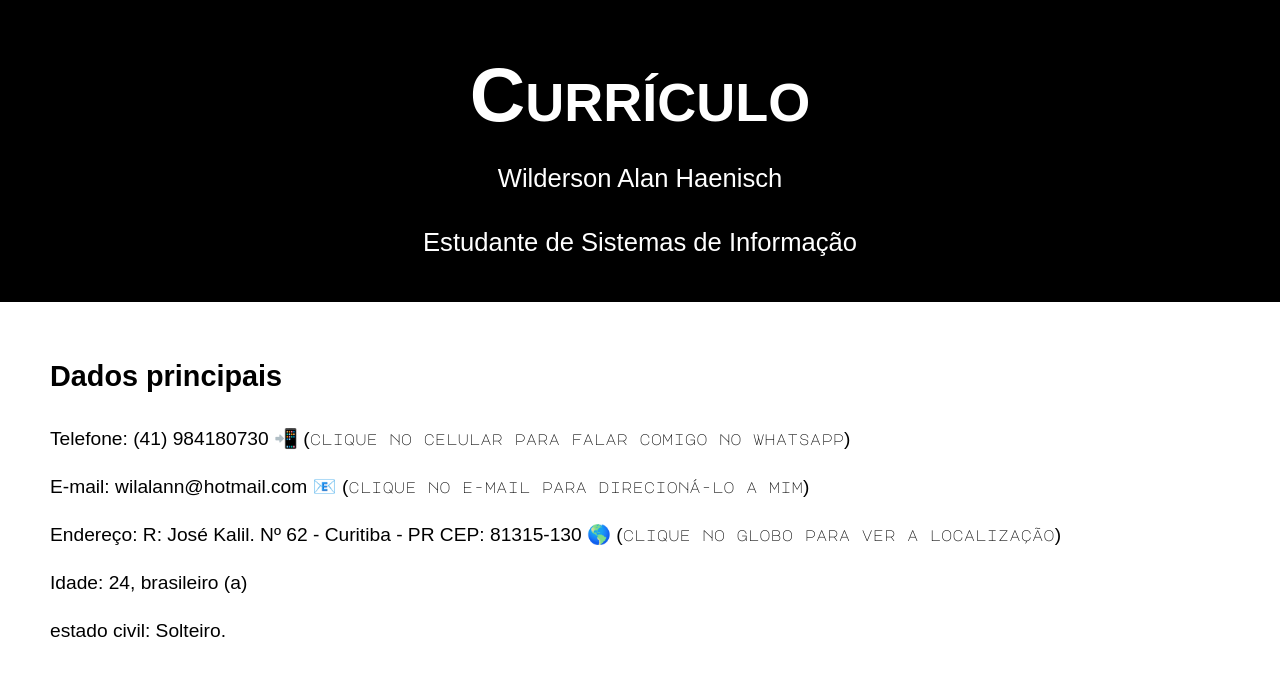
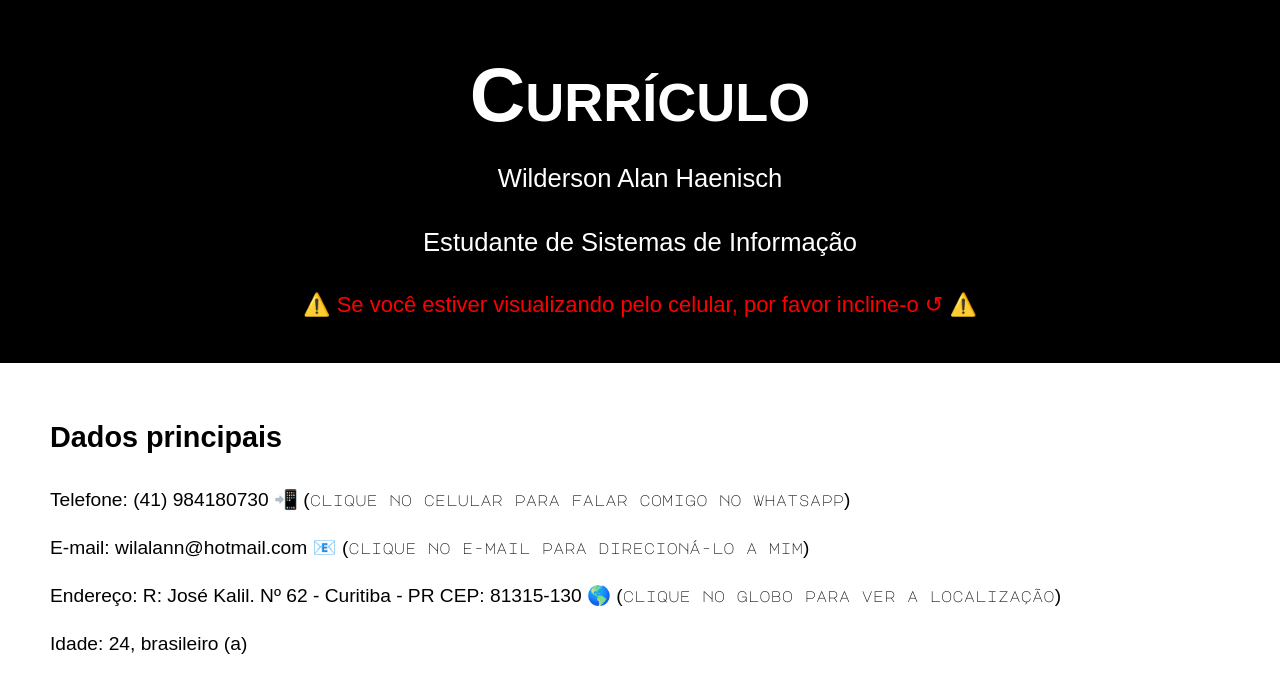
Before and after one commit to WildersonHaenisch/Meu-Curriculum, a plain HTML site: page index.html in a window 1280 px wide. Shown: the top 683 px of the page. Drawn offline with Linux system fonts and the light colour scheme; a web font is replaced by a local one.

Commit message:
Atualizando 1.0

```diff
--- a/estilo/style.css
+++ b/estilo/style.css
@@ -48,7 +48,11 @@ section.cabeca>p>a:hover {
 }
 
 
+.aviso {
 
+    font-size: 22px;
+    color: rgb(255, 0, 0);
+}
 
 
 header {
@@ -61,7 +65,7 @@ header {
     font-size: 2vw;
 
     background-image: url(../imagens/hacker.gif);
-    background-size: 68vh;
+    background-size: 80vh;
 }
 
 header>section>h1 {
--- a/index.html
+++ b/index.html
@@ -27,6 +27,8 @@
             </p>
 
             <p>Estudante de Sistemas de Informação</p>
+            <p class="aviso"> &#x26A0;&#xFE0F; Se você estiver visualizando pelo celular, por favor incline-o ↺
+                &#x26A0;&#xFE0F; </p>
 
 
         </section>
```
